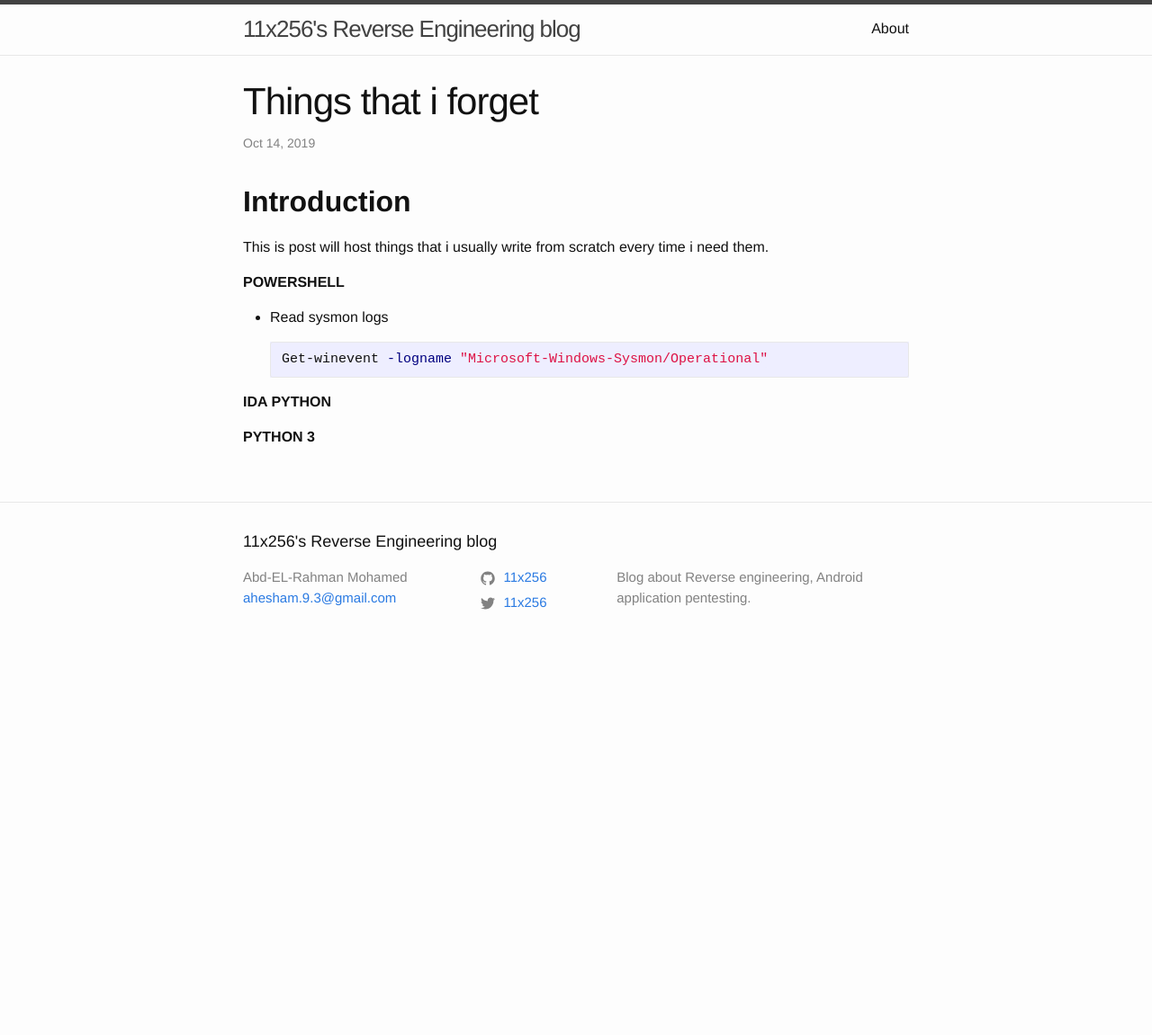
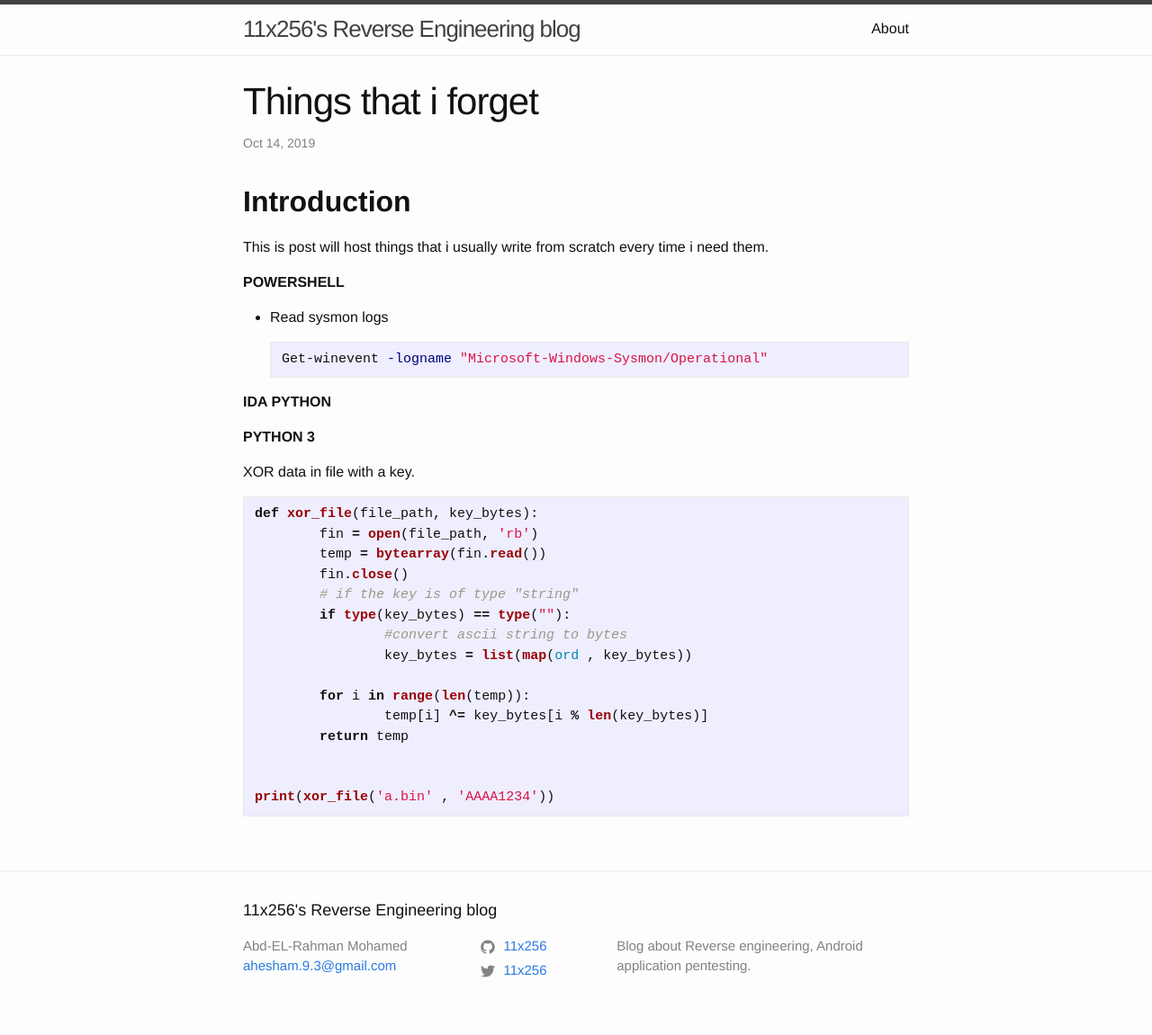
Before and after one commit to bunk3r/11x256.github.io, a Jekyll site: the page built from _posts/2019-10-15-Things i forget.markdown, in a window 1280 px wide. Shown: the whole page at 90% size. Built offline with Jekyll 4.4.1, drawn with Linux system fonts in a browser that asks for light colours; comment, search, counter and statistics services are not loaded; before the commit the page ends 900 px from its top, so only the background shows below that.

Commit message:
add python3 code

````diff
--- a/_posts/2019-10-15-Things i forget.markdown
+++ b/_posts/2019-10-15-Things i forget.markdown
@@ -30,3 +30,23 @@ This is post will host things that i usually write from scratch every time i nee
 
 
 **PYTHON 3**
+
+XOR data in file with a key.
+
+```python
+def xor_file(file_path, key_bytes):
+	fin = open(file_path, 'rb')
+	temp = bytearray(fin.read())
+	fin.close()
+	# if the key is of type "string"
+	if type(key_bytes) == type(""):
+		#convert ascii string to bytes
+		key_bytes = list(map(ord , key_bytes))
+
+	for i in range(len(temp)):
+		temp[i] ^= key_bytes[i % len(key_bytes)]
+	return temp
+
+
+print(xor_file('a.bin' , 'AAAA1234'))
+```
````
